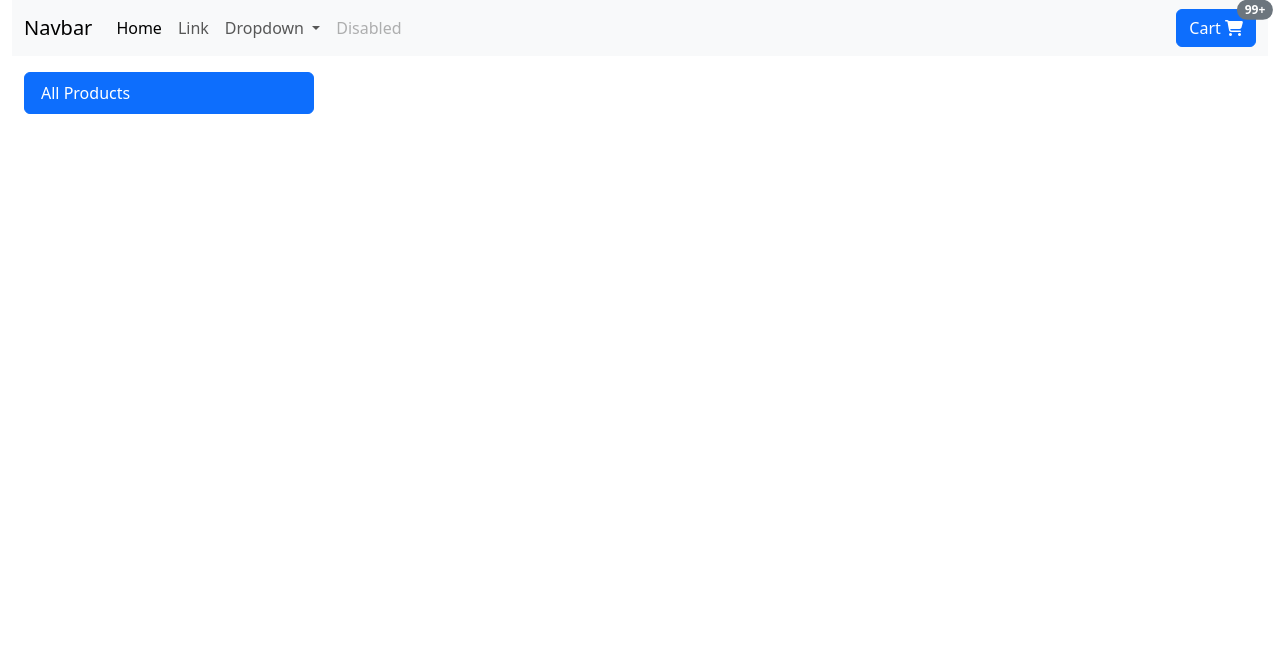
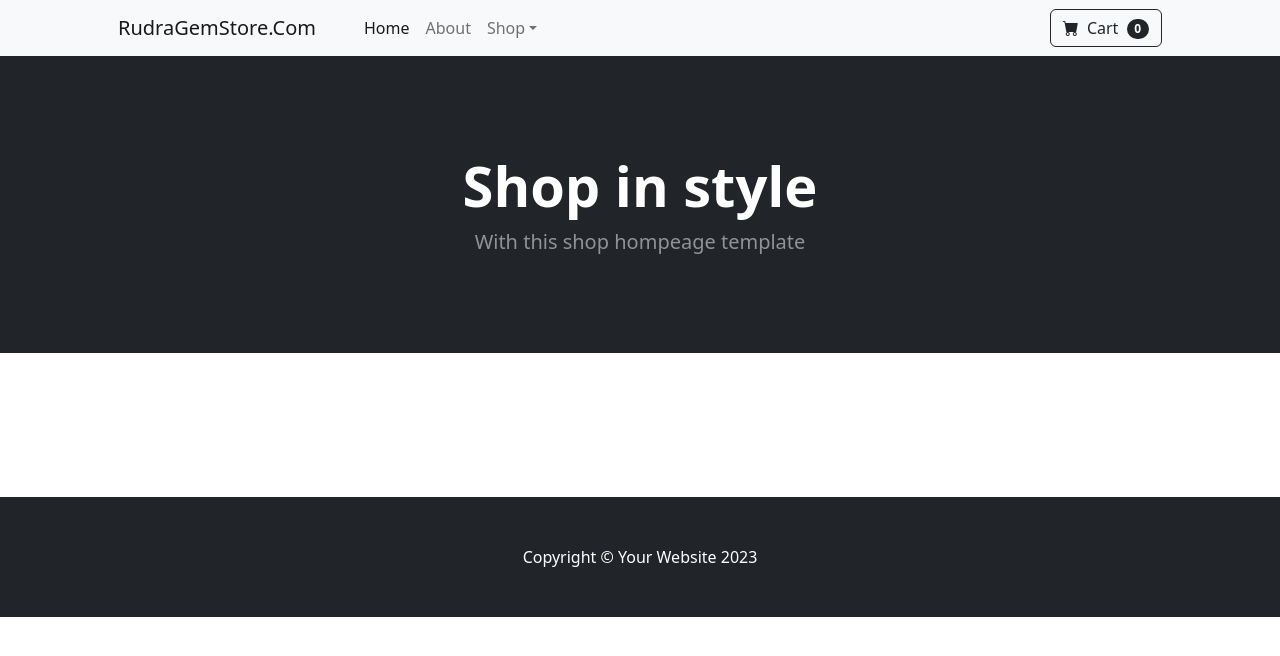
Before and after one commit to avi-1227/onlineshop-project, a Django app: page / in a window 1280 px wide. Shown: the top 656 px of the page. Run offline with Django 4.2, Linux system fonts and the light colour scheme; data that the repository does not hold is empty; some libraries are stand-ins or nearby versions.

Commit message:
add some additional feautures

```diff
--- a/onlineshopproject/settings.py
+++ b/onlineshopproject/settings.py
@@ -39,6 +39,7 @@ INSTALLED_APPS = [
     'django.contrib.staticfiles',
     'shopapp.apps.ShopappConfig',
     'django_static_fontawesome',
+    'cart.apps.CartConfig',
 ]
 
 MIDDLEWARE = [
@@ -122,8 +123,12 @@ USE_TZ = True
 # https://docs.djangoproject.com/en/4.2/howto/static-files/
 
 STATIC_URL = 'static/'
+MEDIA_URL = 'media/'
+MEDIA_ROOT = BASE_DIR/'media'
 
 # Default primary key field type
 # https://docs.djangoproject.com/en/4.2/ref/settings/#default-auto-field
 
 DEFAULT_AUTO_FIELD = 'django.db.models.BigAutoField'
+
+CART_SESSION_ID = 'cart'
--- a/onlineshopproject/urls.py
+++ b/onlineshopproject/urls.py
@@ -16,8 +16,13 @@ Including another URLconf
 """
 from django.contrib import admin
 from django.urls import path, include
+from django.conf import settings
+from django.conf.urls.static import static
 
 urlpatterns = [
     path("admin/", admin.site.urls),
     path('', include('shopapp.urls', namespace='shopapp'))
 ]
+
+if settings.DEBUG:
+    urlpatterns += static(settings.MEDIA_URL, document_root=settings.MEDIA_ROOT)
--- a/shopapp/templates/shopapp/base.html
+++ b/shopapp/templates/shopapp/base.html
@@ -1,100 +1,73 @@
 {% load static %}
-<!doctype html>
+<!DOCTYPE html>
 <html lang="en">
+    <head>
+        <meta charset="utf-8" />
+        <meta name="viewport" content="width=device-width, initial-scale=1, shrink-to-fit=no" />
+        <meta name="description" content="" />
+        <meta name="author" content="" />
+        <title>{% block title %}{% endblock %}</title>
+        <!-- Favicon-->
+        <link rel="icon" type="image/x-icon" href="{% static 'assets/favicon.ico'%} " />
+        <!-- Bootstrap icons-->
+        <link href="https://cdn.jsdelivr.net/npm/bootstrap-icons@1.5.0/font/bootstrap-icons.css" rel="stylesheet" />
+        <!-- Core theme CSS (includes Bootstrap)-->
+        <link href="{% static 'css/styles.css'%} " rel="stylesheet" />
+    </head>
+    <body>
+        <!-- Navigation-->
+        <nav class="navbar navbar-expand-lg navbar-light bg-light">
+            <div class="container px-4 px-lg-5">
+                <a class="navbar-brand" href="{% url 'shopapp:product_list' %}">RudraGemStore.Com</a>
+                <button class="navbar-toggler" type="button" data-bs-toggle="collapse" data-bs-target="#navbarSupportedContent" aria-controls="navbarSupportedContent" aria-expanded="false" aria-label="Toggle navigation"><span class="navbar-toggler-icon"></span></button>
+                <div class="collapse navbar-collapse" id="navbarSupportedContent">
+                    <ul class="navbar-nav me-auto mb-2 mb-lg-0 ms-lg-4">
+                        <li class="nav-item"><a class="nav-link active" aria-current="page" href="{% url 'shopapp:product_list' %}">Home</a></li>
+                        <li class="nav-item"><a class="nav-link" href="#!">About</a></li>
+                        <li class="nav-item dropdown">
+                            <a class="nav-link dropdown-toggle" id="navbarDropdown" href="#" role="button" data-bs-toggle="dropdown" aria-expanded="false">Shop</a>
+                            <ul class="dropdown-menu" aria-labelledby="navbarDropdown">
+                                <li><a class="dropdown-item" href="{% url 'shopapp:product_list' %}">All Products</a></li>
+                                <li><hr class="dropdown-divider" /></li>
+                                {% for c in categories %}
+                                <li><a class="dropdown-item" href="{{c.get_absolute_url}} ">{{c.name}}</a></li>
+                                {% endfor %}
 
-<head>
-    <meta charset="utf-8">
-    <meta name="viewport" content="width=device-width, initial-scale=1">
-    <title> {% block title %} RudraGem Store {% endblock %} </title>
-    <link href="https://cdn.jsdelivr.net/npm/bootstrap@5.3.0/dist/css/bootstrap.min.css" rel="stylesheet"
-        integrity="sha384-9ndCyUaIbzAi2FUVXJi0CjmCapSmO7SnpJef0486qhLnuZ2cdeRhO02iuK6FUUVM" crossorigin="anonymous">
-    <link rel="stylesheet" type="text/css" href="{% static 'fontawesome-free-6.4.0-web/css/all.min.css' %}" />
-</head>
-
-<body>
-    <div class="container-fluid">
-
-        <header>
-            <nav class="navbar navbar-expand-lg bg-body-tertiary">
-                <div class="container-fluid">
-                    <a class="navbar-brand" href="#">Navbar</a>
-                    <button class="navbar-toggler" type="button" data-bs-toggle="collapse"
-                        data-bs-target="#navbarSupportedContent" aria-controls="navbarSupportedContent"
-                        aria-expanded="false" aria-label="Toggle navigation">
-                        <span class="navbar-toggler-icon"></span>
-                    </button>
-                    <div class="collapse navbar-collapse" id="navbarSupportedContent">
-                        <ul class="navbar-nav me-auto mb-2 mb-lg-0">
-                            <li class="nav-item">
-                                <a class="nav-link active" aria-current="page" href="#">Home</a>
-                            </li>
-                            <li class="nav-item">
-                                <a class="nav-link" href="#">Link</a>
-                            </li>
-                            <li class="nav-item dropdown">
-                                <a class="nav-link dropdown-toggle" href="#" role="button" data-bs-toggle="dropdown"
-                                    aria-expanded="false">
-                                    Dropdown
-                                </a>
-                                <ul class="dropdown-menu">
-                                    <li><a class="dropdown-item" href="#">Action</a></li>
-                                    <li><a class="dropdown-item" href="#">Another action</a></li>
-                                    <li>
-                                        <hr class="dropdown-divider">
-                                    </li>
-                                    <li><a class="dropdown-item" href="#">Something else here</a></li>
                             </ul>
                         </li>
-                            <li class="nav-item">
-                                <a class="nav-link disabled">Disabled</a>
-                            </li>
                     </ul>
-
-
-                        <button type="button" class="btn btn-primary position-relative">
-                            Cart <i class="fa-solid fa-cart-shopping"></i>
-                            <span
-                                class="position-absolute top-0 start-100 translate-middle badge rounded-pill bg-secondary">
-                                99+
-                                <span class="visually-hidden">unread messages</span>
-                            </span>
+                    <form class="d-flex">
+                        <button class="btn btn-outline-dark" type="submit">
+                            <i class="bi-cart-fill me-1"></i>
+                            Cart
+                            <span class="badge bg-dark text-white ms-1 rounded-pill">0</span>
                         </button>
-
+                    </form>
                 </div>
             </div>
         </nav>
-
+        <!-- Header-->
+        <header class="bg-dark py-5">
+            <div class="container px-4 px-lg-5 my-5">
+                <div class="text-center text-white">
+                    <h1 class="display-4 fw-bolder">Shop in style</h1>
+                    <p class="lead fw-normal text-white-50 mb-0">With this shop hompeage template</p>
+                </div>
+            </div>
         </header>
-
-        <section>
+        <!-- Section-->
+        <section class="py-5">
             {% block content %}
 
             {% endblock %}
-
         </section>
-
-        <footer>
-
+        <!-- Footer-->
+        <footer class="py-5 bg-dark">
+            <div class="container"><p class="m-0 text-center text-white">Copyright &copy; Your Website 2023</p></div>
         </footer>
-
-
-
-    </div>
-
-
-
-
-
-
-
-
-
-
-
-    <script src="https://cdn.jsdelivr.net/npm/bootstrap@5.3.0/dist/js/bootstrap.bundle.min.js"
-        integrity="sha384-geWF76RCwLtnZ8qwWowPQNguL3RmwHVBC9FhGdlKrxdiJJigb/j/68SIy3Te4Bkz"
-        crossorigin="anonymous"></script>
-    <script src="https://kit.fontawesome.com/8b9cf288e1.js" crossorigin="anonymous"></script>
+        <!-- Bootstrap core JS-->
+        <script src="https://cdn.jsdelivr.net/npm/bootstrap@5.2.3/dist/js/bootstrap.bundle.min.js"></script>
+        <!-- Core theme JS-->
+        <script src="{% static 'js/scripts.js' %}"></script>
     </body>
-
 </html>
--- a/shopapp/templates/shopapp/product/list.html
+++ b/shopapp/templates/shopapp/product/list.html
@@ -1,49 +1,29 @@
 {% extends '../base.html' %}
 {% block title %}
-{% if category %} {{category.name}} {% else %} {{Products}} {% endif %}
+{% if category %} {{category.name}} {% else %} Products {% endif %}
 {%endblock%}
 
 
 {% block content %}
 
 
-<div class="container-fluid mt-3">
-    <!-- Stack the columns on mobile by making one full-width and the other half-width -->
-    <div class="row">
-        <!-- Side Nav -->
-        <div class="col-6 col-md-3">
-            <div class="list-group">
-                <a href="{% url 'shopapp:product_list' %}" class="list-group-item list-group-item-action active" aria-current="true">
-                    All Products
-                </a>
-                {% for c in categories %}
-                <a href="{{get_absolute_url}}" class="list-group-item list-group-item-action nav-item" >{{c.name}}</a>
-                {% endfor %}
-
-            </div>
-        </div>
-
-        <!-- End Sidenav -->
-        <div class="col-md-9">
-            <!-- Main Content -->
-            <div class="container px-4 px-lg-5">
-                <div class="row gx-4 gx-lg-5 row-cols-2 row-cols-md-3 row-cols-xl-4">
+<div class="container px-4 px-lg-5 mt-5">
+    <div class="row gx-4 gx-lg-5 row-cols-2 row-cols-md-3 row-cols-xl-4 justify-content-center">
         {% for product in products %}
         <div class="col mb-5">
             <div class="card h-100">
-                            <!-- Sale badge-->
-                            <div class="badge bg-dark text-white position-absolute" style="top: 0.5rem; right: 0.5rem">
-                                Sale
-                            </div>
+
                 <!-- Product image-->
-                            {% load static %}
-                            <img class="card-img-top" src="{% if product.image %}{{product.image.url}}{% endif %}"
-                                alt="..." />
+                <a class="nav-link" href=" {{product.get_absolute_url}}">
+                    <img class="card-img-top bg-secondary" src="{{product.image.url}}" alt="..." />
+                </a>
                 <!-- Product details-->
                 <div class="card-body p-4">
                     <div class="text-center">
                         <!-- Product name-->
-                                    <h5 class="fw-bolder">{{product.name}}</h5>
+                        <h5 class="fw-bolder">
+                            <a class="nav-link" href="{{product.get_absolute_url}} ">{{product.name}}</a>
+                        </h5>
                         <!-- Product reviews-->
                         <div class="d-flex justify-content-center small text-warning mb-2">
                             <div class="bi-star-fill"></div>
@@ -53,22 +33,21 @@
                             <div class="bi-star-fill"></div>
                         </div>
                         <!-- Product price-->
-                                    ${{product.price}}
 
+                        Rs. {{product.price}}
                     </div>
                 </div>
                 <!-- Product actions-->
                 <div class="card-footer p-4 pt-0 border-top-0 bg-transparent">
-                                <div class="text-center"><a class="btn btn-outline-dark mt-auto" href="#">Add to
-                                        cart</a></div>
+                    <div class="text-center"><a class="btn btn-outline-dark mt-auto" href="#">Add to cart</a></div>
                 </div>
             </div>
         </div>
         {% endfor %}
 
-                </div>
-            </div>
-            <!-- End Main content -->
+
+
+
 
 
     </div>
@@ -76,10 +55,6 @@
 
 
 
-</div>
-
-
-
 
 
 {% endblock %}
--- a/shopapp/views.py
+++ b/shopapp/views.py
@@ -14,5 +14,5 @@ def product_list(request, category_slug=None):
 
 def product_detail(request, id, slug):
     product = get_object_or_404(Product, id=id, slug=slug, available=True)
-
-    return render(request, 'shopapp/product/detail.html',{'product':product})
+    categories = Category.objects.all()
+    return render(request, 'shopapp/product/detail.html',{'product':product, 'categories':categories})
```
Also changed, not shown: shopapp/templates/shopapp/product/detail.html (+35 -0 lines). Lines whose indentation alone changed are shown as unchanged.
